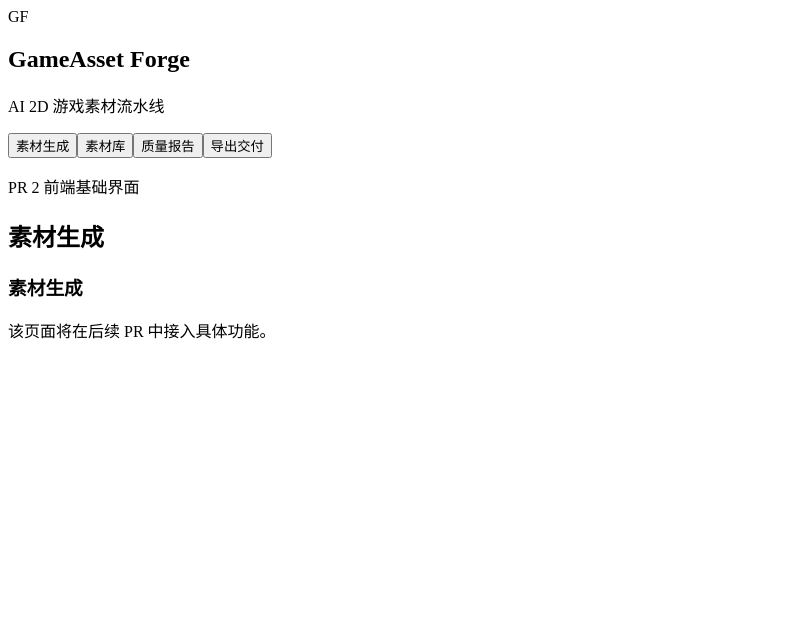
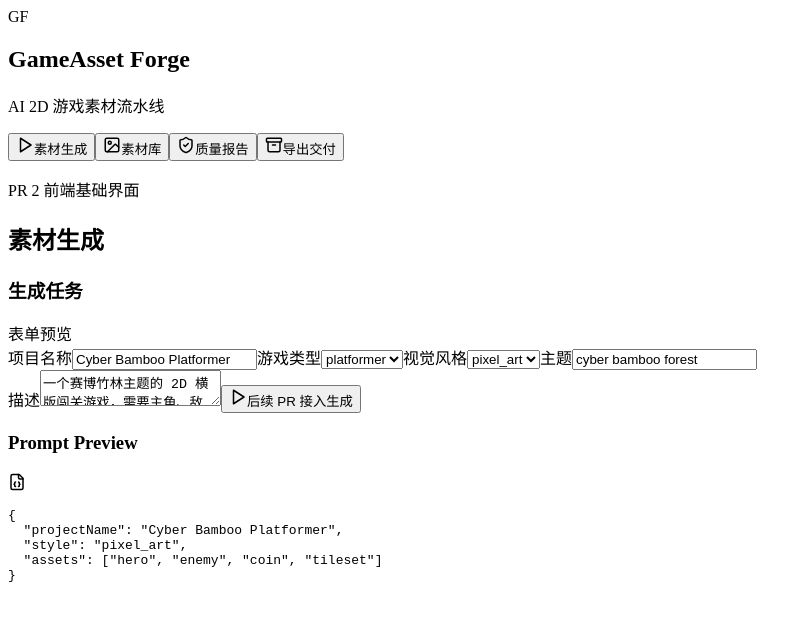
Before and after one commit to nobody5323/GameAssetForge, a React (Vite) app in the folder frontend/: page / in a window 1280 px wide. Shown: the top 620 px of the page, without its empty margins (0-812 px from the left). Built offline with nearby package versions, Linux system fonts and the light colour scheme; the HTML template or start-up script is replaced by a standard one.

Commit message:
feat: add frontend workspace views

```diff
--- a/frontend/src/App.jsx
+++ b/frontend/src/App.jsx
@@ -1,14 +1,16 @@
 import { useState } from 'react';
+import { Archive, FileJson, Image, Play, ShieldCheck } from 'lucide-react';
 
 const views = [
-  { id: 'generate', label: '素材生成' },
-  { id: 'library', label: '素材库' },
-  { id: 'quality', label: '质量报告' },
-  { id: 'export', label: '导出交付' },
+  { id: 'generate', label: '素材生成', icon: Play },
+  { id: 'library', label: '素材库', icon: Image },
+  { id: 'quality', label: '质量报告', icon: ShieldCheck },
+  { id: 'export', label: '导出交付', icon: Archive },
 ];
 
 function App() {
   const [activeView, setActiveView] = useState('generate');
+  const currentView = views.find((view) => view.id === activeView) || views[0];
 
   return (
     <main className="app-shell">
@@ -23,13 +25,12 @@ function App() {
 
         <nav className="nav-list" aria-label="主导航">
           {views.map((view) => (
-            <button
+            <NavButton
               key={view.id}
-              className={activeView === view.id ? 'active' : ''}
+              view={view}
+              active={activeView === view.id}
               onClick={() => setActiveView(view.id)}
-            >
-              {view.label}
-            </button>
+            />
           ))}
         </nav>
       </aside>
@@ -37,16 +38,155 @@ function App() {
       <section className="workspace">
         <header className="workspace-header">
           <p>PR 2 前端基础界面</p>
-          <h2>{views.find((view) => view.id === activeView)?.label}</h2>
+          <h2>{currentView.label}</h2>
         </header>
 
-        <section className="placeholder-panel">
-          <h3>{views.find((view) => view.id === activeView)?.label}</h3>
-          <p>该页面将在后续 PR 中接入具体功能。</p>
-        </section>
+        {activeView === 'generate' ? <GeneratePage /> : null}
+        {activeView === 'library' ? <LibraryPage /> : null}
+        {activeView === 'quality' ? <QualityPage /> : null}
+        {activeView === 'export' ? <ExportPage /> : null}
       </section>
     </main>
   );
 }
 
+function NavButton({ view, active, onClick }) {
+  const Icon = view.icon;
+
+  return (
+    <button className={active ? 'active' : ''} onClick={onClick}>
+      <Icon size={18} />
+      {view.label}
+    </button>
+  );
+}
+
+function GeneratePage() {
+  return (
+    <div className="content-grid">
+      <section className="panel">
+        <div className="section-heading">
+          <h3>生成任务</h3>
+          <span>表单预览</span>
+        </div>
+        <div className="field-grid">
+          <label>
+            项目名称
+            <input value="Cyber Bamboo Platformer" readOnly />
+          </label>
+          <label>
+            游戏类型
+            <select value="platformer" readOnly>
+              <option value="platformer">platformer</option>
+            </select>
+          </label>
+          <label>
+            视觉风格
+            <select value="pixel_art" readOnly>
+              <option value="pixel_art">pixel_art</option>
+            </select>
+          </label>
+          <label>
+            主题
+            <input value="cyber bamboo forest" readOnly />
+          </label>
+        </div>
+        <label>
+          描述
+          <textarea
+            value="一个赛博竹林主题的 2D 横版闯关游戏，需要主角、敌人、金币和地砖素材。"
+            readOnly
+          />
+        </label>
+        <button className="primary-button" type="button">
+          <Play size={18} />
+          后续 PR 接入生成
+        </button>
+      </section>
+
+      <section className="panel preview-panel">
+        <div className="section-heading">
+          <h3>Prompt Preview</h3>
+          <FileJson size={18} />
+        </div>
+        <pre>{`{
+  "projectName": "Cyber Bamboo Platformer",
+  "style": "pixel_art",
+  "assets": ["hero", "enemy", "coin", "tileset"]
+}`}</pre>
+      </section>
+    </div>
+  );
+}
+
+function LibraryPage() {
+  const samples = [
+    { name: 'hero', type: 'character', score: 0 },
+    { name: 'bamboo_slime', type: 'enemy', score: 0 },
+    { name: 'coin', type: 'item', score: 0 },
+    { name: 'ground_tile', type: 'tileset', score: 0 },
+  ];
+
+  return (
+    <section className="panel">
+      <div className="section-heading">
+        <h3>素材库</h3>
+        <span>静态布局</span>
+      </div>
+      <div className="asset-grid">
+        {samples.map((asset) => (
+          <article className="asset-card" key={asset.name}>
+            <div className="asset-thumb">
+              <Image size={32} />
+            </div>
+            <div>
+              <h4>{asset.name}</h4>
+              <p>{asset.type}</p>
+              <span>Quality {asset.score}/100</span>
+            </div>
+          </article>
+        ))}
+      </div>
+    </section>
+  );
+}
+
+function QualityPage() {
+  const checks = ['图片格式', '图片尺寸', '命名规范', '分类目录', 'Prompt 记录'];
+
+  return (
+    <section className="panel">
+      <div className="quality-summary">
+        <ShieldCheck size={44} />
+        <div>
+          <h3>Asset Quality Inspector</h3>
+          <p>后续 PR 将接入真实评分数据。</p>
+        </div>
+      </div>
+      <div className="check-list">
+        {checks.map((check) => (
+          <div className="check-row" key={check}>
+            <strong>{check}</strong>
+            <span>待接入</span>
+          </div>
+        ))}
+      </div>
+    </section>
+  );
+}
+
+function ExportPage() {
+  return (
+    <section className="panel export-panel">
+      <Archive size={44} />
+      <h3>素材包导出</h3>
+      <p>后续 PR 将生成 `manifest.json` 并打包 zip 素材包。</p>
+      <button className="primary-button" type="button">
+        <Archive size={18} />
+        后续 PR 接入导出
+      </button>
+    </section>
+  );
+}
+
 export default App;
--- a/frontend/src/styles.css
+++ b/frontend/src/styles.css
@@ -80,6 +80,9 @@ button {
 }
 
 .nav-list button {
+  display: inline-flex;
+  align-items: center;
+  gap: 10px;
   min-height: 44px;
   border: 0;
   border-radius: 8px;
@@ -109,11 +112,13 @@ button {
   font-size: 30px;
 }
 
-.placeholder-panel {
-  min-height: 360px;
+.content-grid {
   display: grid;
-  align-content: center;
-  gap: 10px;
+  grid-template-columns: minmax(0, 1.15fr) minmax(320px, 0.85fr);
+  gap: 18px;
+}
+
+.panel {
   padding: 28px;
   border: 1px solid #d9e2ec;
   border-radius: 8px;
@@ -121,12 +126,145 @@ button {
   box-shadow: 0 10px 28px rgba(15, 23, 42, 0.06);
 }
 
-.placeholder-panel h3 {
-  font-size: 24px;
+.section-heading,
+.quality-summary {
+  display: flex;
+  align-items: center;
+  justify-content: space-between;
+  gap: 16px;
+  margin-bottom: 18px;
+}
+
+.section-heading h3,
+.quality-summary h3,
+.export-panel h3 {
+  margin: 0;
+  font-size: 22px;
+}
+
+.section-heading span,
+.asset-card p,
+.asset-card span,
+.quality-summary p,
+.export-panel p {
+  color: #64748b;
+}
+
+.field-grid {
+  display: grid;
+  grid-template-columns: repeat(2, minmax(0, 1fr));
+  gap: 14px;
+}
+
+label {
+  display: grid;
+  gap: 7px;
+  margin-bottom: 14px;
+  color: #44546a;
+  font-size: 13px;
+  font-weight: 700;
+}
+
+input,
+select,
+textarea {
+  width: 100%;
+  min-height: 42px;
+  border: 1px solid #cbd5e1;
+  border-radius: 8px;
+  padding: 10px 12px;
+  color: #172033;
+  background: #ffffff;
+}
+
+textarea {
+  min-height: 92px;
+  resize: vertical;
+}
+
+.primary-button {
+  display: inline-flex;
+  align-items: center;
+  justify-content: center;
+  gap: 8px;
+  min-height: 44px;
+  border: 0;
+  border-radius: 8px;
+  padding: 0 18px;
+  color: #ffffff;
+  background: #0f766e;
+  font-weight: 800;
+}
+
+.preview-panel pre {
+  overflow: auto;
+  min-height: 300px;
+  margin: 0;
+  padding: 16px;
+  border-radius: 8px;
+  color: #c7f9cc;
+  background: #111827;
+  font-size: 13px;
+}
+
+.asset-grid {
+  display: grid;
+  grid-template-columns: repeat(auto-fill, minmax(220px, 1fr));
+  gap: 14px;
+}
+
+.asset-card {
+  display: grid;
+  gap: 12px;
+  border: 1px solid #d9e2ec;
+  border-radius: 8px;
+  overflow: hidden;
+  background: #fbfdff;
+}
+
+.asset-thumb {
+  display: grid;
+  place-items: center;
+  min-height: 120px;
+  color: #0f766e;
+  background: #dff6f0;
+}
+
+.asset-card div:last-child {
+  padding: 0 14px 14px;
+}
+
+.asset-card h4,
+.asset-card p {
+  margin: 0 0 6px;
+}
+
+.check-list {
+  display: grid;
+  gap: 10px;
+}
+
+.check-row {
+  display: flex;
+  align-items: center;
+  justify-content: space-between;
+  min-height: 48px;
+  border: 1px solid #d9e2ec;
+  border-radius: 8px;
+  padding: 10px 12px;
+}
+
+.export-panel {
+  display: grid;
+  justify-items: start;
+  gap: 14px;
+  max-width: 720px;
 }
 
 @media (max-width: 760px) {
-  .app-shell {
+  .app-shell,
+  .content-grid,
+  .field-grid {
     grid-template-columns: 1fr;
   }
 
```
